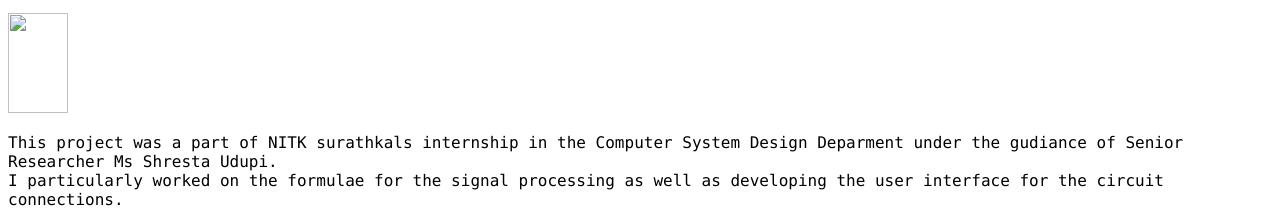
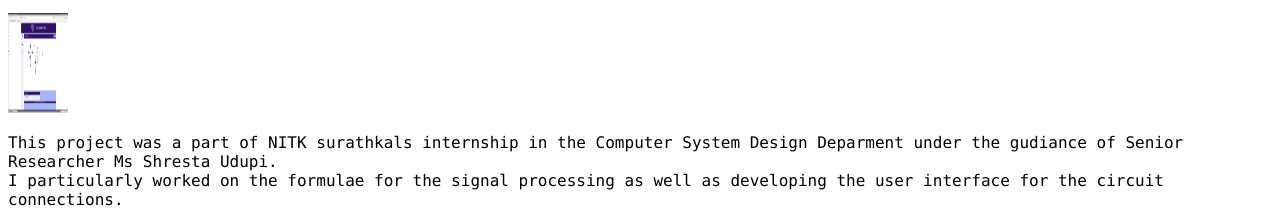
Before and after one commit to Prathamputhran06/portfolio, a plain HTML site: page project.html in a window 1280 px wide. Shown: the part 200-409 px from the top of the page. Drawn offline with Linux system fonts and the light colour scheme.

Commit message:
Update project.html

```diff
--- a/project.html
+++ b/project.html
@@ -11,7 +11,7 @@
   <h1 class="auto">PROJECTS</h1>
   <h1><strong>Lowpassfilter simulator</strong> </h1>
   <p>The objectives and purpose of the Virtual Lab for DSP filters in Electronics and Communication Engineering are to enhance students' knowledge, skills, and practical experience in the design, analysis, and application of DSP filters.It aims to provide an engaging and effective learning environment that prepares students for real-world challenges in the field of signal processing.</p>
-  <img src="nitk.jpg" height="100px" width="60px">
+  <img src="css/nitk.jpg" height="100px" width="60px">
   <p>This project was a part of NITK surathkals internship in the Computer System Design Deparment under the gudiance of Senior Researcher Ms Shresta Udupi.<br>I particularly worked on the formulae for the signal processing as well as developing the user interface for the circuit connections.</p>
  <h1><strong>Gerber Design and Fabrication of temparature sensor module</strong> </h1>
   <p>The objectives and purpose of this project was to develop a cost efficient self made temparature sensor coupling module.which was 70% efficient when compared to the other standard coupling circuit in the market</p>
```
